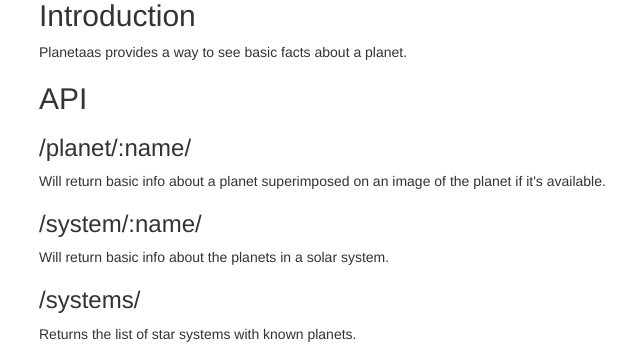
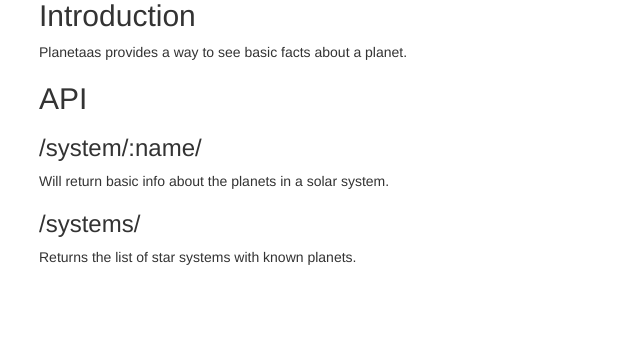
Before and after one commit to jsnider3/Planetaas, a Flask app: page / in a window 1280 px wide. Shown: the part 444-800 px from the top of the page, without its empty margins (81-721 px from the left). Run offline with Flask 2, Linux system fonts and the light colour scheme; some libraries are stand-ins or nearby versions.

Commit message:
Removed planet API.

```diff
--- a/main.py
+++ b/main.py
@@ -3,7 +3,6 @@
   @author Josh Snider
 """
 
-import planetaas
 import systemaas
 from flask import Flask
 from flask import render_template
@@ -16,18 +15,6 @@ def main_page():
   """Show the homepage"""
   return render_template('home.html',
     img_url=generic_img)
-
-@app.route('/planet/<planet>')
-def planet_page(planet):
-  info = planetaas.get_info(planet)
-  page = None
-  if info:
-    page = render_template('planet.html',
-      img_url=generic_img,
-      planet_name=planet)
-  else:
-    page = page_not_found('/planet/' + planet)
-  return page
 
 @app.route('/systems/')
 def system_list():
--- a/planetaas.py
+++ /dev/null
@@ -1,38 +0,0 @@
-"""
-  Gets data about planets as dictionaries.
-  @author Josh Snider
-"""
-
-SOL = {
-    "mercury" : {
-      "name" : "mercury"
-      },
-    "venus" : {
-      "name" : "venus"
-      },
-    "earth" : {
-      "name" : "earth"
-      },
-    "mars" : {
-      "name" : "mars"
-      },
-    "jupiter" : {
-      "name" : "jupiter"
-      },
-    "saturn" : {
-      "name" : "saturn"
-      },
-    "uranus" : {
-      "name" : "uranus"
-      },
-    "neptune" : {
-      "name" : "neptune"
-      },
-    }
-
-def get_info(planet_name):
-  planet_name = planet_name.lower()
-  planet = None
-  if planet_name in SOL:
-    planet = SOL[planet_name]
-  return planet
--- a/templates/home.html
+++ b/templates/home.html
@@ -19,10 +19,6 @@
 
         <h2 id="api">API</h2>
 
-        <h3 id="planet_api">/planet/:name/</h3>
-
-        <p>Will return basic info about a planet superimposed on an image of the planet if it's available.</p>
-
         <h3 id="system_api">/system/:name/</h3>
 
         <p>Will return basic info about the planets in a solar system. </p>
```
Also changed, not shown: templates/planet.html (deleted, +0 -23 lines), tester.py (+0 -11 lines), tests/test.yaml (+0 -8 lines), tests/fakeplanet.png (deleted), tests/home.png, tests/realplanet.png (deleted).
